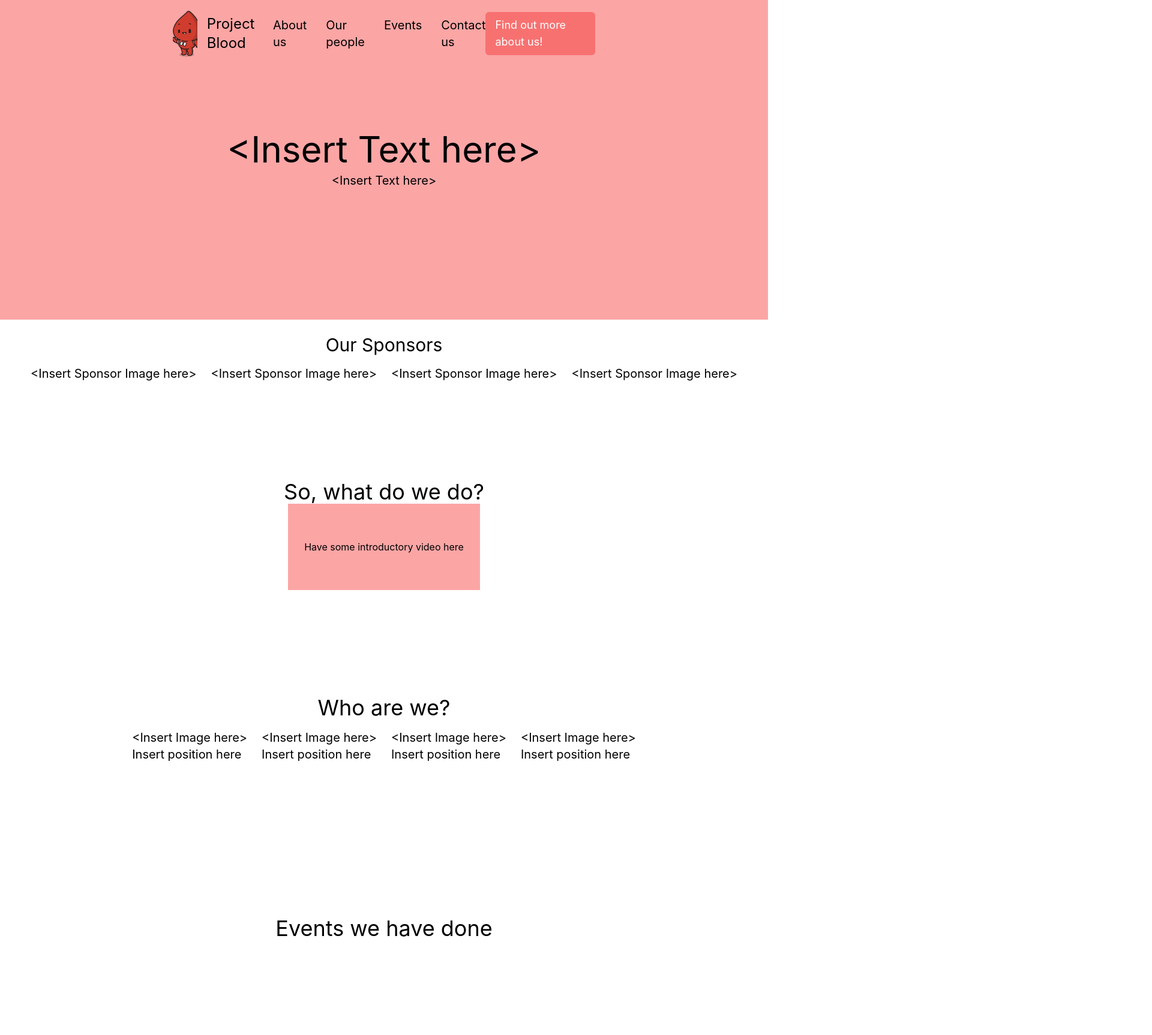
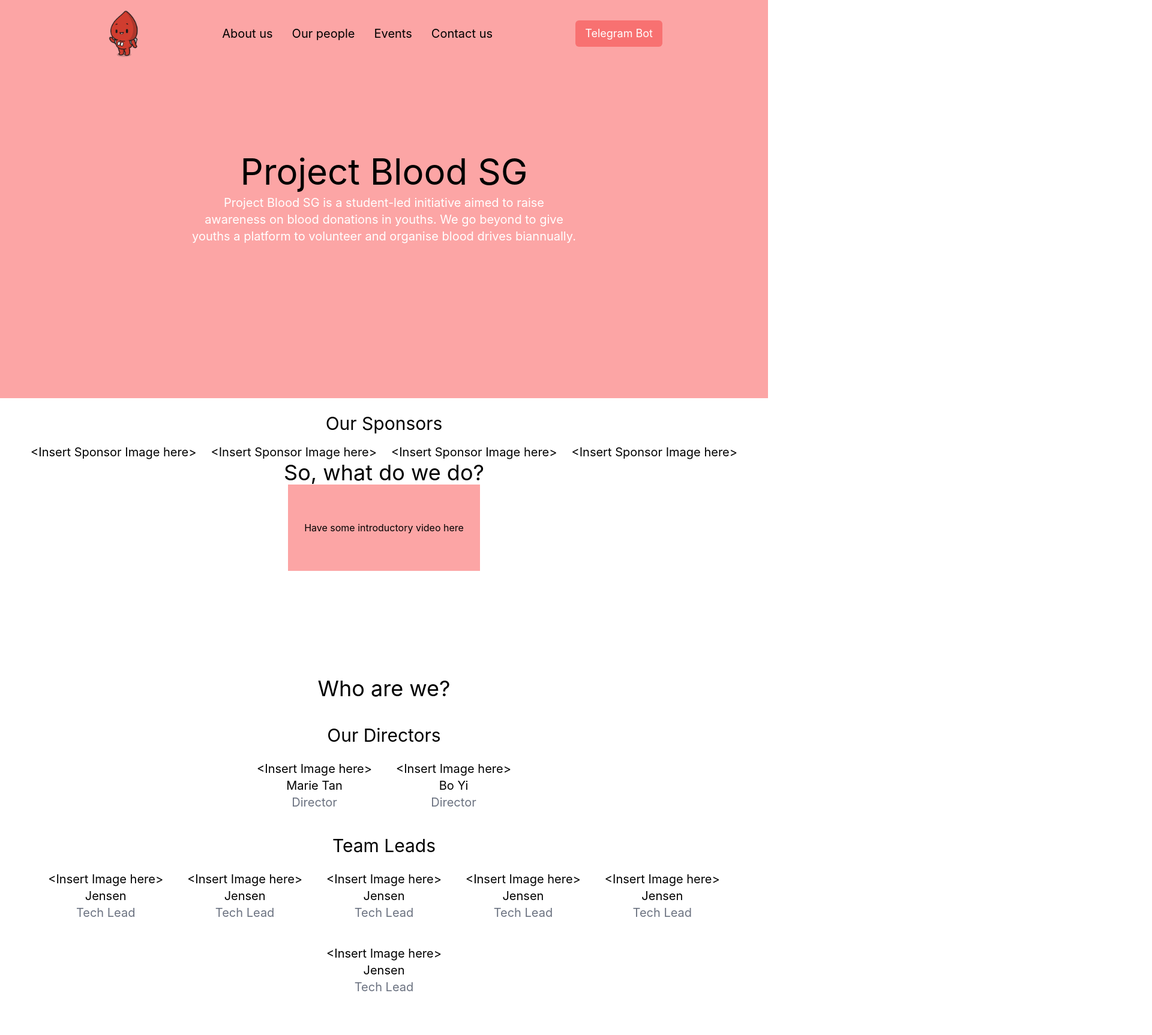
Before and after one commit to moocowdrinksmilk/pblood, a Next.js app: page / in a window 1280 px wide. Shown: the top 1726 px of the page at 60% size, 1920 px wide, since content can reach past the window. Built offline with nearby package versions, Linux system fonts and the light colour scheme.

Commit message:
feat: add positions

```diff
--- a/components/Navbar.tsx
+++ b/components/Navbar.tsx
@@ -5,15 +5,15 @@ import Link from 'next/link'
 
 const Navbar = () => {
     return (
-        <div className="flex flex-row justify-between items-center px-72 h-28">
+        <div className="flex flex-row justify-between items-center px-44 h-28">
                 <div className="flex items-center gap-4">
                     <div className="relative w-14 h-20 flex">
                         <Image src="/bb/1.-BB-Default-(Left).png" layout="fill" objectFit="cover" />
                     </div>
 
-                    <div className="text-2xl">
+                    {/* <div className="text-2xl">
                         Project Blood
-                    </div>
+                    </div> */}
                 </div>
 
                 <div className="flex flex-row gap-8 text-xl">
@@ -42,8 +42,8 @@ const Navbar = () => {
                     </Link>
                 </div>
 
-                <div className="bg-red-400 text-lg px-4 py-2 rounded-md text-white">
-                    Find out more about us!
+                <div className="bg-red-400 cursor-pointer hover:bg-red-500 text-lg px-4 py-2 rounded-md text-white">
+                    Telegram Bot
                 </div>
             </div>
     )
--- a/components/PositionItem.tsx
+++ b/components/PositionItem.tsx
@@ -1,7 +1,14 @@
 import {Modal} from 'antd'
 import { useState } from 'react'
 
-const PositionItem = () => {
+interface props {
+    image: string
+    description: string
+    position: string
+    name: string
+}
+
+const PositionItem = (props: props) => {
 
     const [modal, setModal] = useState(false)
     return (
@@ -15,11 +22,11 @@ const PositionItem = () => {
 
                 <div>
                     {
-                        "Insert longer description here"
+                        "Currently serving the National Service"
                     }
                 </div>
             </Modal>
-            <div className="text-base cursor-pointer" onClick={() => setModal(true)}>
+            <div className="text-base cursor-pointer column items-center" onClick={() => setModal(true)}>
                 <div>
                     {
                         "<Insert Image here>"
@@ -28,7 +35,13 @@ const PositionItem = () => {
 
                 <div>
                     {
-                        "Insert position here"
+                        props.name
+                    }
+                </div>
+
+                <div className="text-gray-500">
+                    {
+                        props.position
                     }
                 </div>
             </div>
--- a/pages/index.tsx
+++ b/pages/index.tsx
@@ -9,31 +9,31 @@ import { Carousel } from 'antd';
 const Home: NextPage = () => {
     return (
         <div>
-            <div className="h-screen">
-                <div className="h-4/6 bg-red-300 relative">
+            <div className="">
+                <div className="h-5/6screen bg-red-300 relative">
                     <Navbar />
 
                     <div className="column gap-2 center items-center">
                         <div className="text-6xl">
                             {
-                                "<Insert Text here>"
+                                "Project Blood SG"
                             }
                         </div>
 
-                        <div className="text-base">
+                        <div className="w-full text-base text-center text-white">
                             {
-                                "<Insert Text here>"
+                                "Project Blood SG is a student-led initiative aimed to raise awareness on blood donations in youths. We go beyond to give youths a platform to volunteer and organise blood drives biannually."
                             }
                         </div>
                     </div>
                 </div>
 
-                <div className="h-2/6 column items-center pt-6">
+                <div className="column items-center pt-6">
                     <h1 className="text-3xl">
                         Our Sponsors
                     </h1>
 
-                    <div className="flex flex-wrap gap-6 mt-4">
+                    <div className="flex lg:justify-center overflow-y-auto gap-6 mt-4 w-screen">
                         <div className="text-base">
                             {
                                 "<Insert Sponsor Image here>"
@@ -73,19 +73,33 @@ const Home: NextPage = () => {
                 </div>
             </div>
 
-            <div className="pb-20" id="OurPeople">
+            <div className="column items-center gap-10 pb-20" id="OurPeople">
                 <div className="row justify-center text-4xl">
                     Who are we?
                 </div>
 
-                <div className="flex flex-wrap justify-center gap-6 mt-4">
-                    <PositionItem />
+                <div className="column w-full items-center gap-6">
+                    <h3 className="text-3xl">
+                        Our Directors
+                    </h3>
+                    <div className="row justify-center gap-10">
+                        <PositionItem position={"Director"} name={"Marie Tan"} />
+                        <PositionItem position={"Director"} name={"Bo Yi"} />
+                    </div>
+                </div>
 
-                    <PositionItem />
-
-                    <PositionItem />
-
-                    <PositionItem />
+                <div className="column w-full items-center gap-6">
+                    <h3 className="text-3xl">
+                        Team Leads
+                    </h3>
+                    <div className="row justify-center flex-wrap gap-10">
+                        <PositionItem position={"Tech Lead"} name={"Jensen"} />
+                        <PositionItem position={"Tech Lead"} name={"Jensen"} />
+                        <PositionItem position={"Tech Lead"} name={"Jensen"} />
+                        <PositionItem position={"Tech Lead"} name={"Jensen"} />
+                        <PositionItem position={"Tech Lead"} name={"Jensen"} />
+                        <PositionItem position={"Tech Lead"} name={"Jensen"} />
+                    </div>
                 </div>
             </div>
 
--- a/tailwind.config.js
+++ b/tailwind.config.js
@@ -430,6 +430,7 @@ module.exports = {
       '5/6': '83.333333%',
       full: '100%',
       screen: '100vh',
+      '5/6screen': '83vh'
     }),
     inset: (theme, { negative }) => ({
       auto: 'auto',
```
